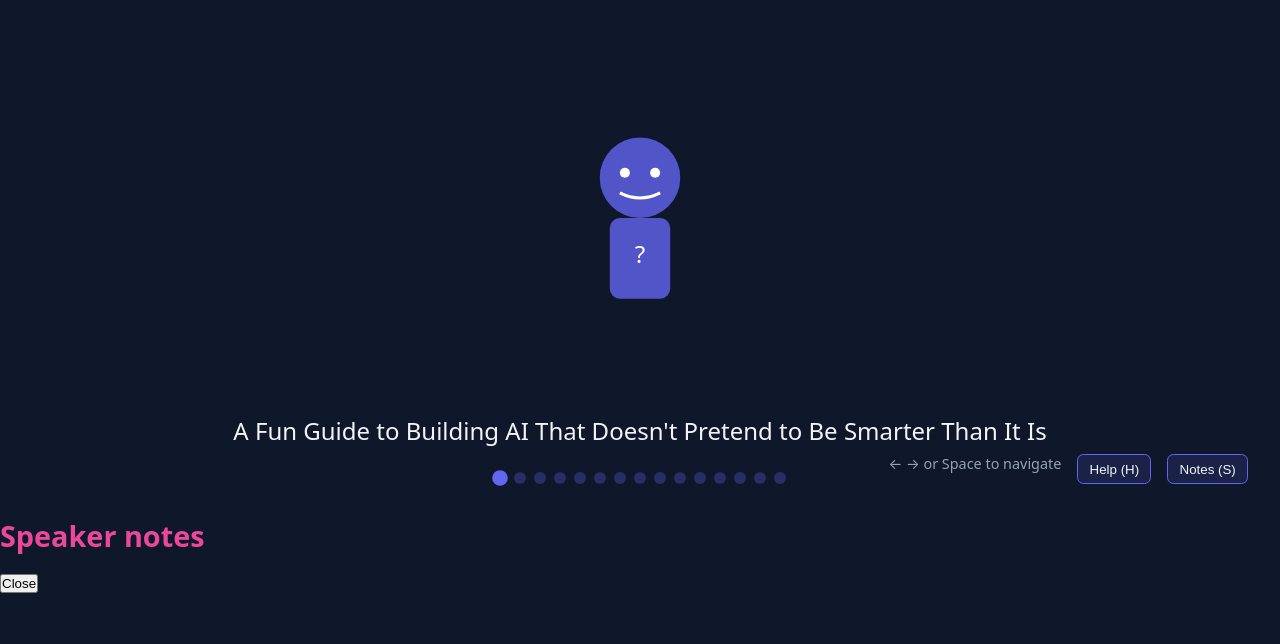
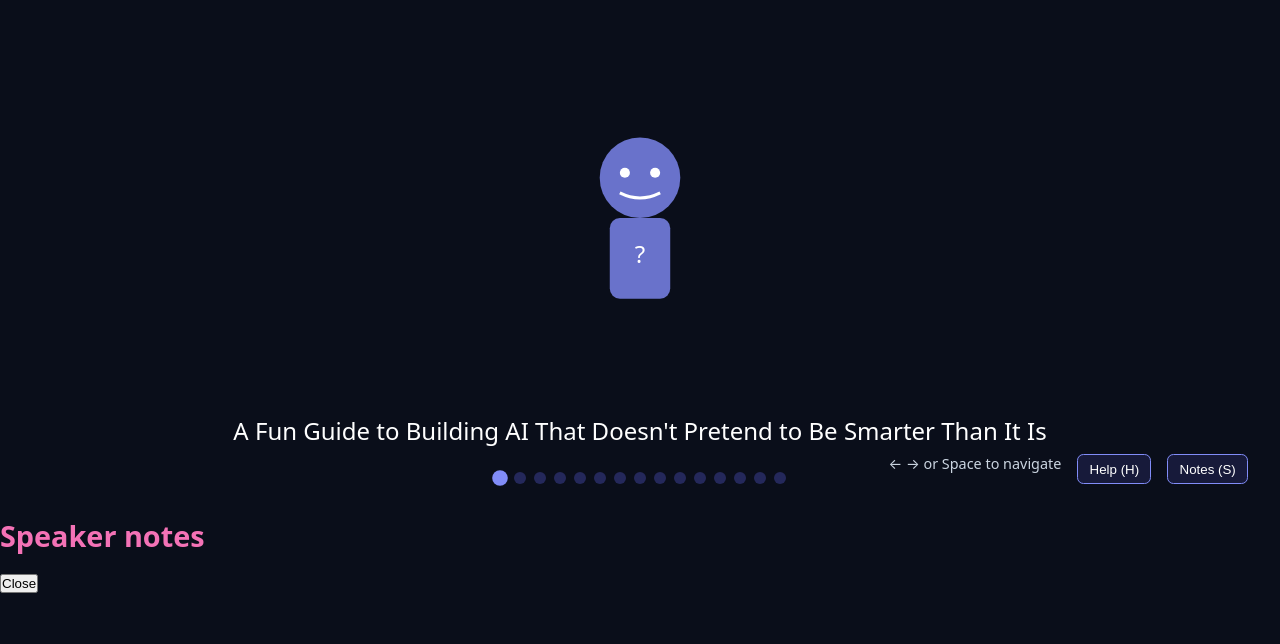
Before and after one commit to srdjan/AP-LightningTalk-2025, a plain HTML site: page ap-lightning-talk-2025.html in a window 1280 px wide. Shown: the part 284-928 px from the top of the page. Drawn offline with Linux system fonts and the light colour scheme.

Commit message:
font color fixed

```diff
--- a/ap-lightning-talk-2025.html
+++ b/ap-lightning-talk-2025.html
@@ -14,14 +14,14 @@
       }
 
       :root {
-        --primary: #6366f1;
-        --secondary: #ec4899;
-        --success: #10b981;
-        --warning: #f59e0b;
-        --danger: #ef4444;
-        --bg: #0f172a;
-        --text: #f1f5f9;
-        --text-dim: #94a3b8;
+        --primary: #818cf8;
+        --secondary: #f472b6;
+        --success: #34d399;
+        --warning: #fbbf24;
+        --danger: #f87171;
+        --bg: #0a0e1a;
+        --text: #ffffff;
+        --text-dim: #cbd5e1;
       }
 
       body {
```
